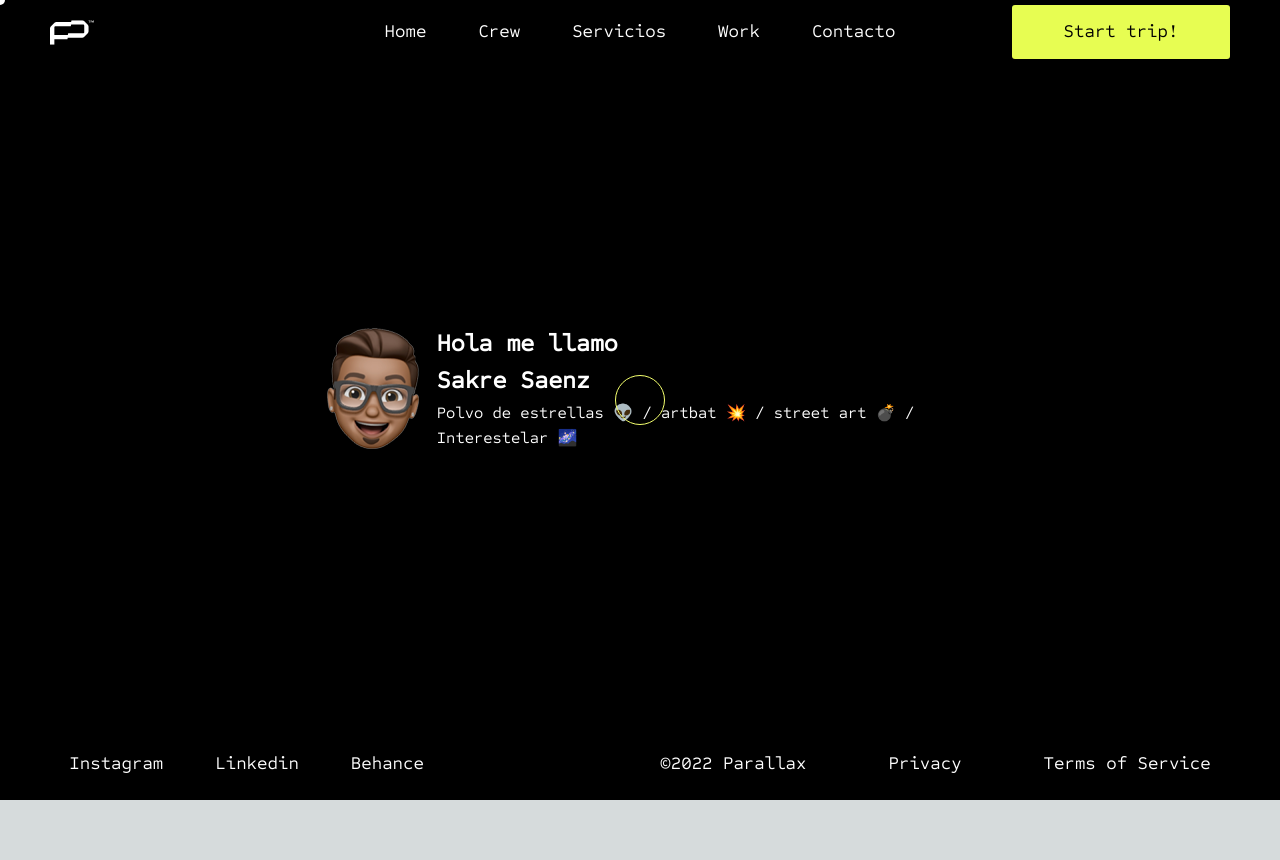
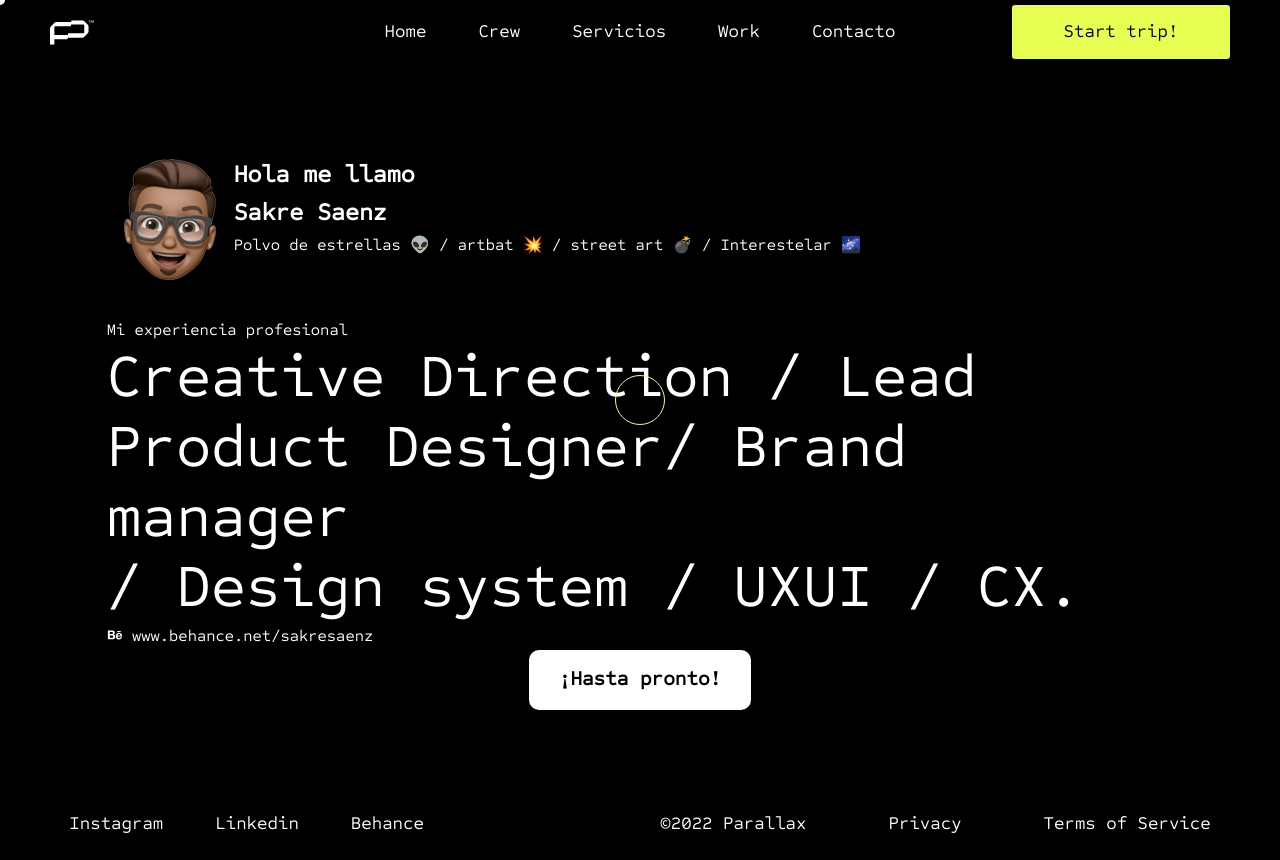
Before and after one commit to IrvinAlbornoz1394/parallax, a Next.js app: page /crew/1 in a window 1280 px wide. Before the commit the page ends 800 px from the top, so only its background shows below. Built offline with nearby package versions, Linux system fonts and the light colour scheme.

Commit message:
Pantalla Crew sakre preview

```diff
--- a/components/layaout/footer/Footer.jsx
+++ b/components/layaout/footer/Footer.jsx
@@ -23,8 +23,7 @@ const Footer = () => {
           }
           .row_footer{
             width:100%;
-            position: absolute;
-            bottom: 0;
+
           }
         `}
       />
--- a/pages/crew/[slug].jsx
+++ b/pages/crew/[slug].jsx
@@ -3,6 +3,9 @@ import { Col, Row, Typography } from 'antd'
 import { useRouter } from 'next/router'
 import React, { useEffect } from 'react'
 import SakreAvatar from '../../assets/images/crew/sakre_avatar.png'
+import { Global, css } from '@emotion/react'
+import { BehanceOutlined } from '@ant-design/icons';
+
 
 const ItemCrew = () => {
     const router = useRouter()
@@ -14,16 +17,42 @@ const ItemCrew = () => {
         }
     }, [router])
   return (
+    <>
+    <Global styles={css`
+      .font-16{
+        font-size: 16px;
+      }
+      .font-60{
+        font-size: 60px;
+      }
+      .txt-profesional_experience{
+        font-size:60px;
+        line-height: 70px;
+        p{
+          margin-bottom: 0;
+        }
+      }
+      .mainButtonCrew{
+        border:none;
+        background-color: white;
+        border-radius: 10px;
+        color: black;
+        font-size: 20px;
+        font-weight: bold;
+        display: inline-block;
+        padding: 18px 30px;
+      }
+    `} />
     <MainLayout >
-      <div style={{position:'absolute', top:64, bottom: 50, left:0, right:0,  display: 'flex' }}>
-        <div style={{ marginTop:'auto', marginBottom:'auto', width:'100%' }}>
+      <div style={{position:'absolute', top:0, bottom: 0, left:0, right:0,  display: 'flex' }}>
+        <div style={{ marginTop:'auto', marginBottom:'auto', width:'100%', paddingTop:50, paddingBottom:50 }}>
           <Row justify={'center'}>
-            <Col xs={24} md={20}>
-              <Row justify={'center'}>
+            <Col xs={24} md={15} xl={20} xxl={15}>
+              <Row justify={'start'}>
                 <Col >
                   <img src={SakreAvatar.src} />
                 </Col>
-                <Col span={12}>
+                <Col span={15}>
                   <Typography.Text style={{ fontSize:24, fontWeight:'bold', color:'white' }}>
                     Hola me llamo
                   </Typography.Text>
@@ -36,12 +65,41 @@ const ItemCrew = () => {
                       Polvo de estrellas &#128125; / artbat  &#128165;  / street art &#128163;   / Interestelar &#127756;
                   </Typography.Text>
                 </Col>
+                <Col xs={24} md={13}>
+                  <Typography.Text className='txt-white font-16' >
+                    Mi experiencia profesional
+                  </Typography.Text>
+                </Col>
+                <Col span={24}>
+                  <Typography.Text className='txt-white txt-profesional_experience' >
+                    <p>
+                      Creative Direction / Lead
+                    </p>
+                    <p>
+                      Product Designer/ Brand manager
+                    </p>
+                    <p>
+                      / Design system / UXUI / CX.
+                    </p>
+                  </Typography.Text>
+                </Col>
+                <Col span={24}>
+                  <Typography.Text className='txt-white font-16'>
+                    <BehanceOutlined /> www.behance.net/sakresaenz
+                  </Typography.Text>
+                </Col>
+                <Col span={24} style={{ textAlign:'center' }}>
+                  <div className='mainButtonCrew'>
+                    ¡Hasta pronto!
+                  </div>
+                </Col>
               </Row>
             </Col>
           </Row>
         </div>
       </div>
     </MainLayout>
+    </>
   )
 }
 
--- a/styles/styles.css
+++ b/styles/styles.css
@@ -1,6 +1,6 @@
 .body{
     background: #000;
-    position:relative;
+
 }
 
 .bodyLayaout{
@@ -105,4 +105,7 @@
 
 .body-content-children{
     min-height: calc(100vh - 52px);
+    margin-top: 60px;
+    position: relative;
+
 }
```
Lines whose indentation alone changed are shown as unchanged.
